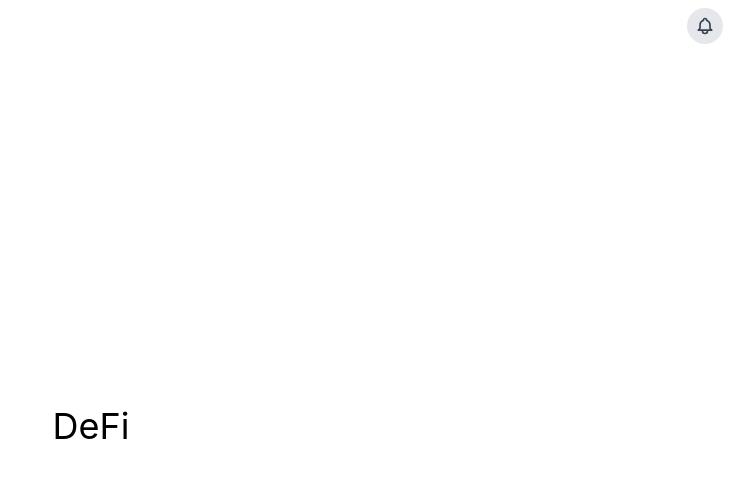
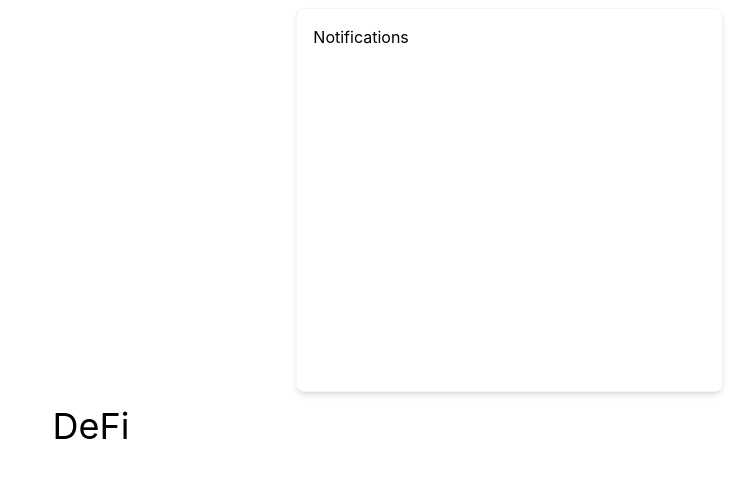
Before and after one commit to top-ace-wizard/react, a Next.js app: page / in a window 1280 px wide. Both pictures are taken after a click on the button 1254 px from the left and 26 px from the top of the page. Shown: the top 478 px of the page, without its empty margins (549-1280 px from the left). Built offline with nearby package versions, Linux system fonts and the light colour scheme.

Commit message:
Tweaking styles etc.

```diff
--- a/components/Bell/index.tsx
+++ b/components/Bell/index.tsx
@@ -3,18 +3,21 @@ import { BellIcon } from '@heroicons/react/outline';
 import NotificationCenter from '../NotificationCenter';
 
 export function Bell(): JSX.Element {
-  const [open, setOpen] = useState(true);
+  const [open, setOpen] = useState(false);
   useEffect(() => {
     console.log('open', open);
   }, [open]);
   return (
     <div className='flex flex-col items-end'>
-      <button onClick={() => setOpen(!open)}>
+      <button
+      className='flex items-center justify-center w-9 h-9 rounded-full bg-gray-200'
+        onClick={() => setOpen(!open)}
+      >
         <BellIcon
-          className='p-2 h-9 w-9 bg-gray-200 text-gray-700 rounded-full' />
+          className='w-5 h-5 text-gray-700 rounded-full' />
       </button>
       {open && (
-        <div className='absolute top-14 w-1/3 h-1/2'>
+        <div className='absolute top-30 w-1/3 h-96'>
           <NotificationCenter />
         </div>
       )}
--- a/components/NotificationCenter/index.tsx
+++ b/components/NotificationCenter/index.tsx
@@ -3,7 +3,7 @@ import React from 'react';
 export default function NotificationCenter(): JSX.Element {
   return (
     <div
-      className='h-full shadow-md p-4 rounded-lg border border-gray-100'
+      className='z-1000 bg-white h-full shadow-md p-4 rounded-lg border border-gray-100'
     >
       Notifications
     </div>
```
Also changed, not shown: pages/index.tsx (line endings or trailing spaces).
